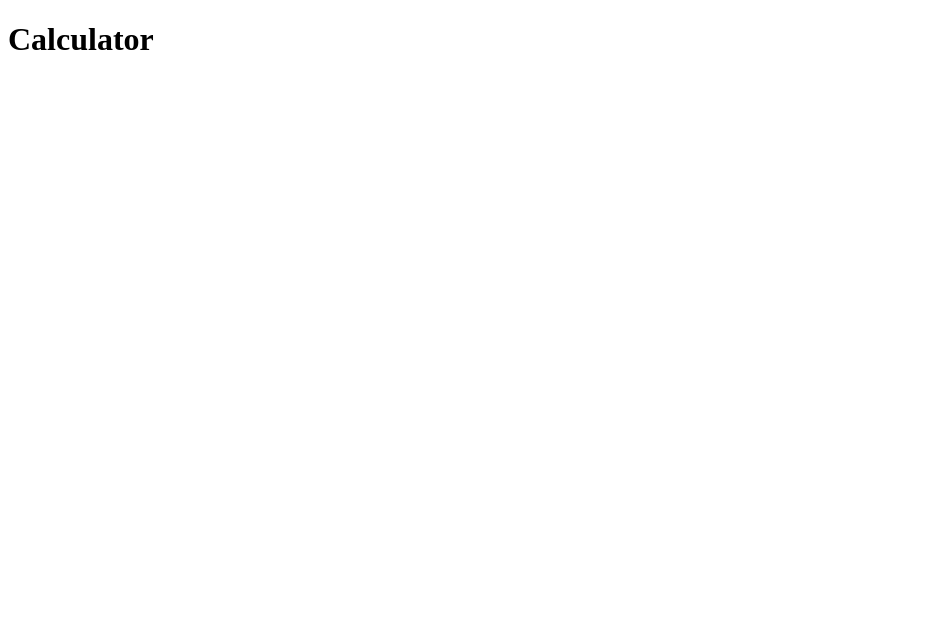
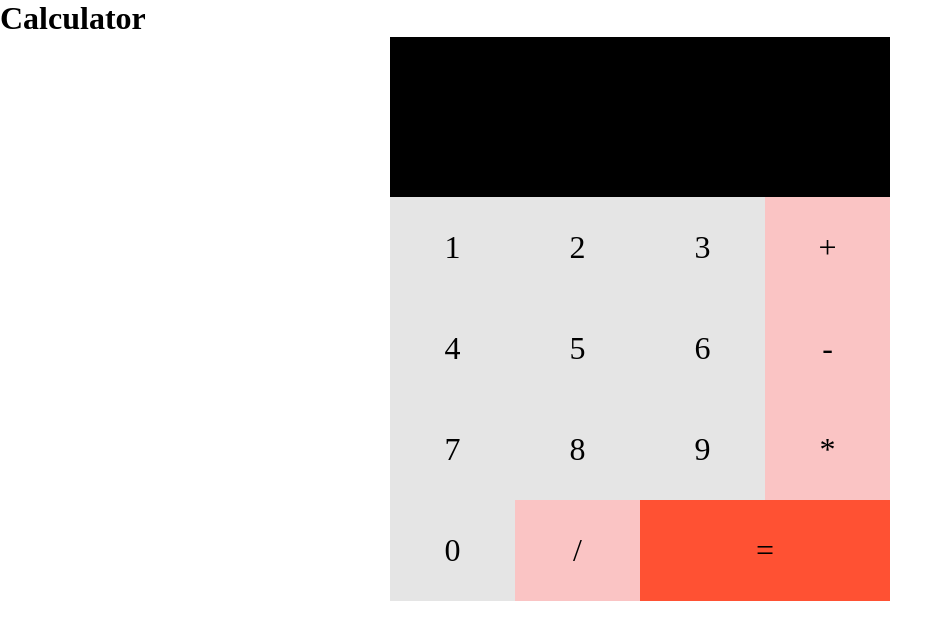
Before and after one commit to FerGv/calculator, a plain HTML site: page index.html in a window 1280 px wide. Shown: the whole page, without its empty margins (0-952 px from the left). Drawn offline with Linux system fonts and the light colour scheme.

Commit message:
Initial styles

```diff
--- a/css/app.css
+++ b/css/app.css
@@ -0,0 +1,67 @@
+:root {
+  --key-padding: 2rem;
+}
+
+*,
+*::before,
+*::after {
+  box-sizing: border-box;
+  margin: 0;
+  padding: 0;
+}
+
+.calculator {
+  display: grid;
+  grid-template-columns: repeat(4, 1fr);
+  max-width: 500px;
+  margin: auto;
+}
+
+.calculator__display {
+  background-color: black;
+  grid-column: span 4;
+  height: 10rem;
+}
+
+.calculator__key {
+  cursor: pointer;
+  font-size: 2rem;
+  padding: var(--key-padding);
+  text-align: center;
+}
+
+.calculator__number {
+  background-color: rgba(0, 0, 0, 0.1);
+}
+
+.calculator__number:hover {
+  background-color: rgba(0, 0, 0, 0.3);
+}
+
+.calculator__symbol {
+  background-color: rgba(246, 138, 138, 0.5);
+}
+
+.calculator__symbol:hover {
+  background-color: rgba(246, 138, 138, 0.8);
+}
+
+.calculator__symbol--sum {
+  grid-column: 4;
+  grid-row: 2;
+}
+
+.calculator__symbol--subtract {
+  grid-column: 4;
+  grid-row: 3;
+}
+
+.calculator__symbol--multiplication {
+  grid-column: 4;
+  grid-row: 4;
+}
+
+.calculator__symbol--equal {
+  grid-column: span 2;
+  background-color: rgba(255, 38, 0, 0.8);
+}
--- a/index.html
+++ b/index.html
@@ -12,6 +12,30 @@
 <body>
   <h1>Calculator</h1>
 
+  <div class="calculator">
+    <!-- Display -->
+    <div class="calculator__display"></div>
+
+    <!-- Numbers -->
+    <div class="calculator__key calculator__number">1</div>
+    <div class="calculator__key calculator__number">2</div>
+    <div class="calculator__key calculator__number">3</div>
+    <div class="calculator__key calculator__number">4</div>
+    <div class="calculator__key calculator__number">5</div>
+    <div class="calculator__key calculator__number">6</div>
+    <div class="calculator__key calculator__number">7</div>
+    <div class="calculator__key calculator__number">8</div>
+    <div class="calculator__key calculator__number">9</div>
+    <div class="calculator__key calculator__number">0</div>
+
+    <!-- Symbols -->
+    <div class="calculator__key calculator__symbol calculator__symbol--sum">+</div>
+    <div class="calculator__key calculator__symbol calculator__symbol--subtract">-</div>
+    <div class="calculator__key calculator__symbol calculator__symbol--multiplication">*</div>
+    <div class="calculator__key calculator__symbol calculator__symbol--division">/</div>
+    <div class="calculator__key calculator__symbol calculator__symbol--equal">=</div>
+  </div>
+
   <!-- JS -->
   <script src="js/app.js"></script>
 </body>
```
